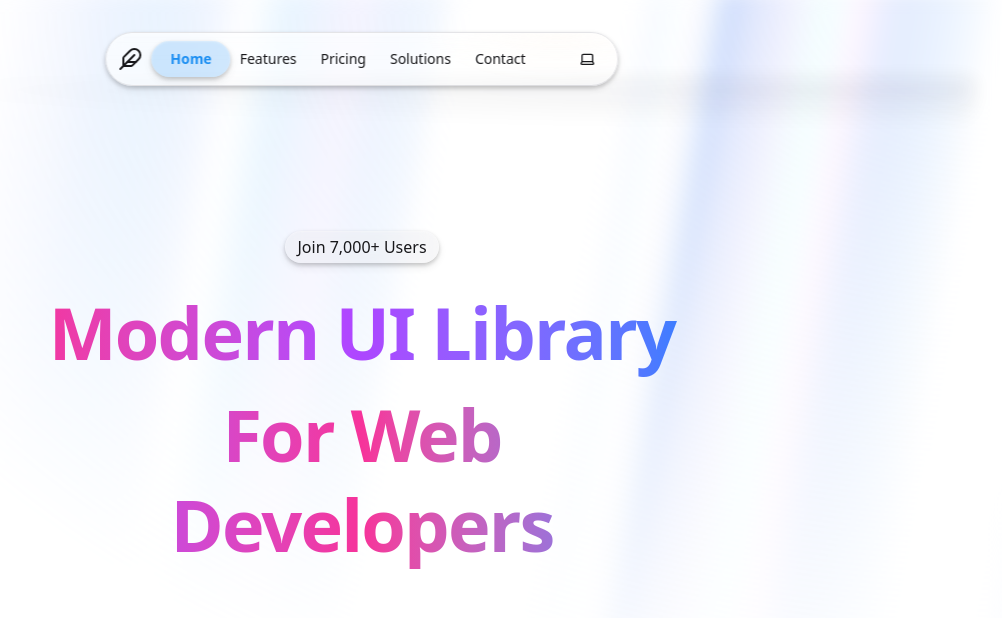
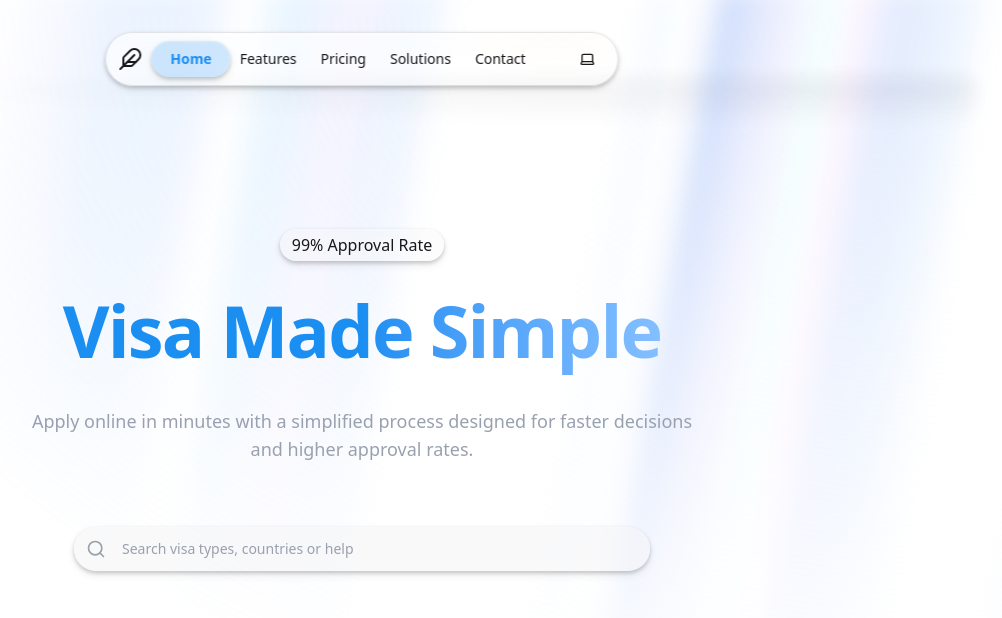
Before and after one commit to Qaisar-Mateen/Landing, a Next.js app: page / in a window 1280 px wide. Shown: the top 618 px of the page, without its empty margins (278-1280 px from the left). Built offline with nearby package versions, Linux system fonts and the light colour scheme.

Commit message:
feat: update Home component with new content and add search functionality

```diff
--- a/app/page.tsx
+++ b/app/page.tsx
@@ -1,13 +1,33 @@
 'use client';
+
+import { Button } from "@/components/ui/button";
+import { Search } from "lucide-react";
 
 export default function Home() {
   return (
     <div className="min-h-screen w-full flex items-center justify-center bg-white dark:bg-black px-4 sm:px-0">
       <div className="text-center space-y-6 max-w-2xl z-5 py-16 sm:py-0">
-        <p className="py-1 px-3 bg-zinc-200/30 dark:bg-zinc-900/30 backdrop-blur-sm font-light rounded-full text-zinc-900 dark:text-white inline-block text-sm sm:text-base shadow-m">Join 7,000+ Users</p>
+        <p className="py-1 px-3 bg-zinc-100/30 dark:bg-zinc-900/30 backdrop-blur-sm font-light rounded-full text-zinc-900 dark:text-white inline-block text-sm sm:text-base shadow-m">99% Approval Rate</p>
         <div className="space-y-3">
-          <h1 className="text-4xl sm:text-7xl tracking-tight bg-clip-text bg-linear-to-r from-pink-500 via-purple-500 to-blue-500 text-transparent font-semibold leading-tight">Modern UI Library</h1>
-          <h3 className="text-4xl sm:text-7xl tracking-tight bg-clip-text bg-linear-to-r from-purple-500 via-pink-500 to-blue-500 text-transparent font-semibold leading-tight">For Web Developers</h3>
+          <h1 className="text-4xl pb-2 sm:text-7xl tracking-tight bg-clip-text bg-linear-to-r from-primary via-primary to-blue-300 text-transparent font-semibold leading-tight">Visa Made Simple</h1>
+          {/* <h3 className="text-4xl sm:text-7xl tracking-tight bg-clip-text bg-linear-to-r from-purple-500 via-pink-500 to-blue-500 text-transparent font-semibold leading-tight"></h3> */}
+        </div>
+        <p className="text-gray-400 text-lg text-pretty">
+          Apply online in minutes with a simplified process designed for faster decisions and higher approval rates.
+        </p>
+
+
+
+        <div className="space-x-3 pt-10">
+          <div className="flex items-center justify-center">
+            <div className="w-full max-w-xl">
+              <label htmlFor="hero-search" className="sr-only">Search</label>
+              <div className="relative shadow-m rounded-full bg-zinc-100/50 dark:bg-zinc-900/50">
+              <Search className="absolute left-3 top-1/2 -translate-y-1/2 w-5 h-5 text-gray-400 dark:text-zinc-400" aria-hidden="true" />
+                <input id="hero-search" type="search" placeholder="Search visa types, countries or help" className="w-full pl-12 pr-4 py-3 bg-transparent rounded-lg text-sm placeholder:text-gray-400 outline-none text-zinc-900 dark:text-white" />
+              </div>
+            </div>
+          </div>
         </div>
       </div>
     </div>
```
